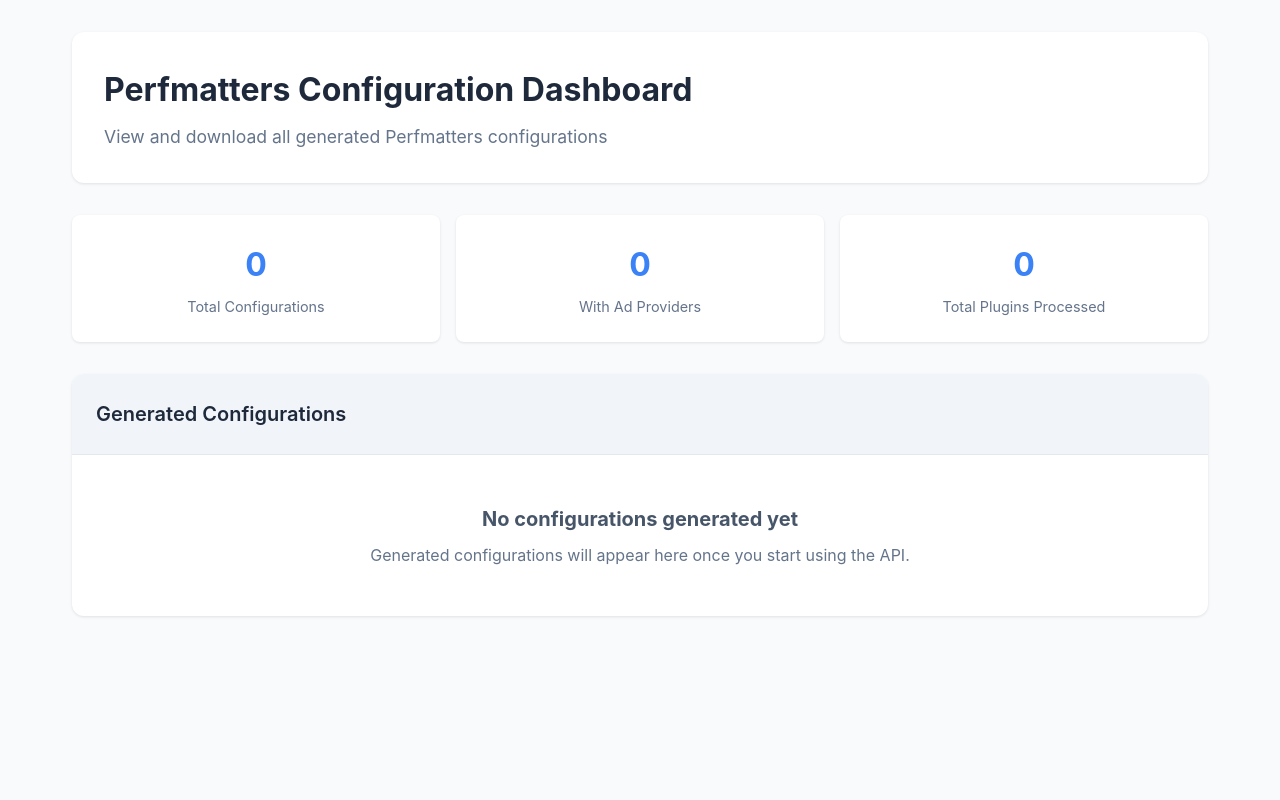
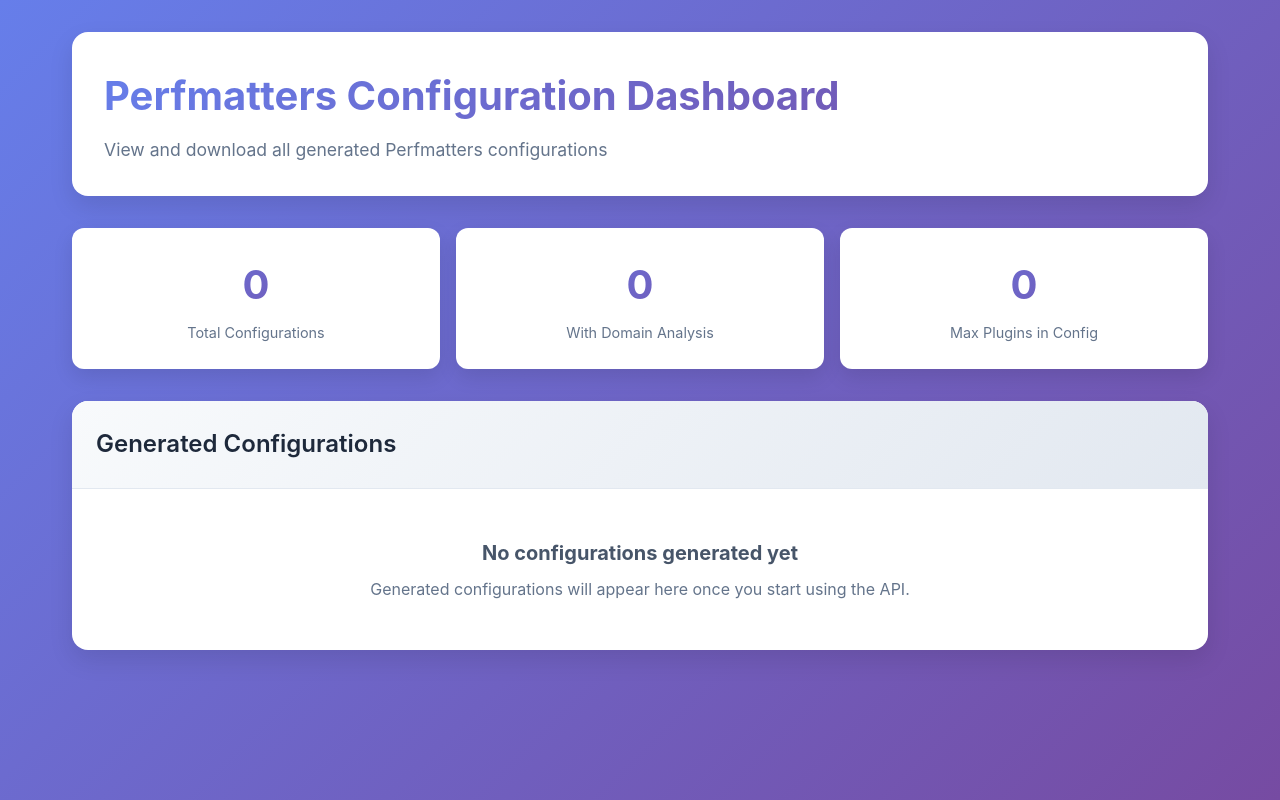
Before and after one commit to ahmad-den/perfmatters-config-generator, a Flask app: page / in a window 1280 px wide. Run offline with Flask 3, Linux system fonts and the light colour scheme; parts of the project's set-up code (start-up, migrations or seed data) failed here and were passed over.

Commit message:
Improve dashboard design and remove unnecessary elements

```diff
--- a/templates/dashboard.html
+++ b/templates/dashboard.html
@@ -13,7 +13,8 @@
 
         body {
             font-family: -apple-system, BlinkMacSystemFont, 'Segoe UI', Roboto, sans-serif;
-            background-color: #f8fafc;
+            background: linear-gradient(135deg, #667eea 0%, #764ba2 100%);
+            min-height: 100vh;
             color: #334155;
             line-height: 1.6;
         }
@@ -26,16 +27,20 @@
 
         .header {
             background: white;
-            border-radius: 12px;
+            border-radius: 16px;
             padding: 2rem;
             margin-bottom: 2rem;
-            box-shadow: 0 1px 3px rgba(0, 0, 0, 0.1);
+            box-shadow: 0 10px 25px rgba(0, 0, 0, 0.1);
+            backdrop-filter: blur(10px);
         }
 
         .header h1 {
-            font-size: 2rem;
+            font-size: 2.5rem;
             font-weight: 700;
-            color: #1e293b;
+            background: linear-gradient(135deg, #667eea 0%, #764ba2 100%);
+            -webkit-background-clip: text;
+            -webkit-text-fill-color: transparent;
+            background-clip: text;
             margin-bottom: 0.5rem;
         }
 
@@ -54,15 +59,25 @@
         .stat-card {
             background: white;
             padding: 1.5rem;
-            border-radius: 8px;
-            box-shadow: 0 1px 3px rgba(0, 0, 0, 0.1);
+            border-radius: 12px;
+            box-shadow: 0 8px 20px rgba(0, 0, 0, 0.1);
             text-align: center;
+            transition: transform 0.2s ease, box-shadow 0.2s ease;
+            border: 1px solid rgba(255, 255, 255, 0.2);
+        }
+
+        .stat-card:hover {
+            transform: translateY(-2px);
+            box-shadow: 0 12px 30px rgba(0, 0, 0, 0.15);
         }
 
         .stat-number {
-            font-size: 2rem;
+            font-size: 2.5rem;
             font-weight: 700;
-            color: #3b82f6;
+            background: linear-gradient(135deg, #667eea 0%, #764ba2 100%);
+            -webkit-background-clip: text;
+            -webkit-text-fill-color: transparent;
+            background-clip: text;
             display: block;
         }
 
@@ -74,19 +89,20 @@
 
         .configs-table {
             background: white;
-            border-radius: 12px;
+            border-radius: 16px;
             overflow: hidden;
-            box-shadow: 0 1px 3px rgba(0, 0, 0, 0.1);
+            box-shadow: 0 10px 25px rgba(0, 0, 0, 0.1);
+            backdrop-filter: blur(10px);
         }
 
         .table-header {
-            background: #f1f5f9;
+            background: linear-gradient(135deg, #f8fafc 0%, #e2e8f0 100%);
             padding: 1.5rem;
             border-bottom: 1px solid #e2e8f0;
         }
 
         .table-header h2 {
-            font-size: 1.25rem;
+            font-size: 1.5rem;
             font-weight: 600;
             color: #1e293b;
         }
@@ -104,7 +120,7 @@
         }
 
         .table th {
-            background: #f8fafc;
+            background: linear-gradient(135deg, #f8fafc 0%, #e2e8f0 100%);
             font-weight: 600;
             color: #475569;
             font-size: 0.875rem;
@@ -113,7 +129,7 @@
         }
 
         .table tr:hover {
-            background: #f8fafc;
+            background: linear-gradient(135deg, #f8fafc 0%, #f1f5f9 100%);
         }
 
         .domain-link {
@@ -127,7 +143,7 @@
         }
 
         .download-btn {
-            background: #3b82f6;
+            background: linear-gradient(135deg, #667eea 0%, #764ba2 100%);
             color: white;
             padding: 0.5rem 1rem;
             border: none;
@@ -136,26 +152,24 @@
             font-size: 0.875rem;
             font-weight: 500;
             cursor: pointer;
-            transition: background-color 0.2s;
+            transition: all 0.2s ease;
+            box-shadow: 0 4px 12px rgba(102, 126, 234, 0.3);
         }
 
         .download-btn:hover {
-            background: #2563eb;
+            transform: translateY(-1px);
+            box-shadow: 0 6px 16px rgba(102, 126, 234, 0.4);
         }
 
         .badge {
             display: inline-block;
             padding: 0.25rem 0.5rem;
-            background: #dbeafe;
+            background: linear-gradient(135deg, #dbeafe 0%, #bfdbfe 100%);
             color: #1e40af;
-            border-radius: 4px;
+            border-radius: 6px;
             font-size: 0.75rem;
             font-weight: 500;
-        }
-
-        .ad-providers {
-            font-size: 0.875rem;
-            color: #059669;
+            box-shadow: 0 2px 4px rgba(30, 64, 175, 0.1);
         }
 
         .no-configs {
@@ -208,12 +222,12 @@
                 <div class="stat-label">Total Configurations</div>
             </div>
             <div class="stat-card">
-                <span class="stat-number">{{ configs|selectattr('detected_ad_providers')|list|length }}</span>
-                <div class="stat-label">With Ad Providers</div>
+                <span class="stat-number">{{ configs|selectattr('domain')|selectattr('domain', 'ne', 'No domain')|list|length }}</span>
+                <div class="stat-label">With Domain Analysis</div>
             </div>
             <div class="stat-card">
-                <span class="stat-number">{{ configs|map(attribute='plugins_count')|sum }}</span>
-                <div class="stat-label">Total Plugins Processed</div>
+                <span class="stat-number">{{ configs|map(attribute='plugins_count')|list|max if configs else 0 }}</span>
+                <div class="stat-label">Max Plugins in Config</div>
             </div>
         </div>
 
@@ -232,7 +246,6 @@
                             <th>Generated At</th>
                             <th>Plugins</th>
                             <th>Theme</th>
-                            <th>Ad Providers</th>
                             <th>Size</th>
                             <th>Download</th>
                         </tr>
@@ -263,15 +276,6 @@
                                 <span class="badge">{{ config.plugins_count }} plugins</span>
                             </td>
                             <td>{{ config.theme }}</td>
-                            <td>
-                                {% if config.detected_ad_providers %}
-                                    <div class="ad-providers">
-                                        {{ config.detected_ad_providers|join(', ') }}
-                                    </div>
-                                {% else %}
-                                    <span style="color: #94a3b8;">None</span>
-                                {% endif %}
-                            </td>
                             <td class="file-size">
                                 {% set size_kb = (config.file_size / 1024)|round(1) %}
                                 {{ size_kb }} KB
```
